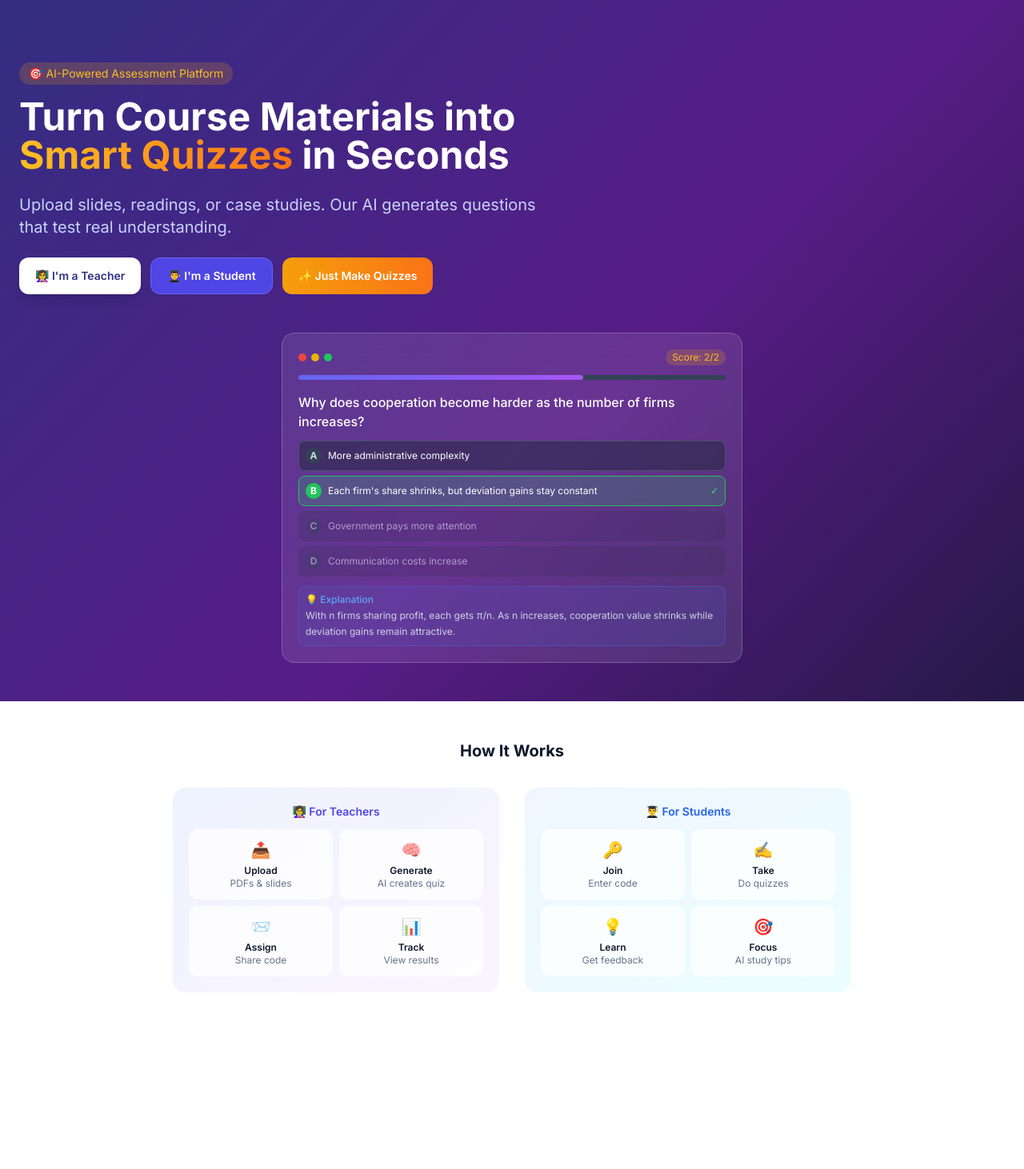
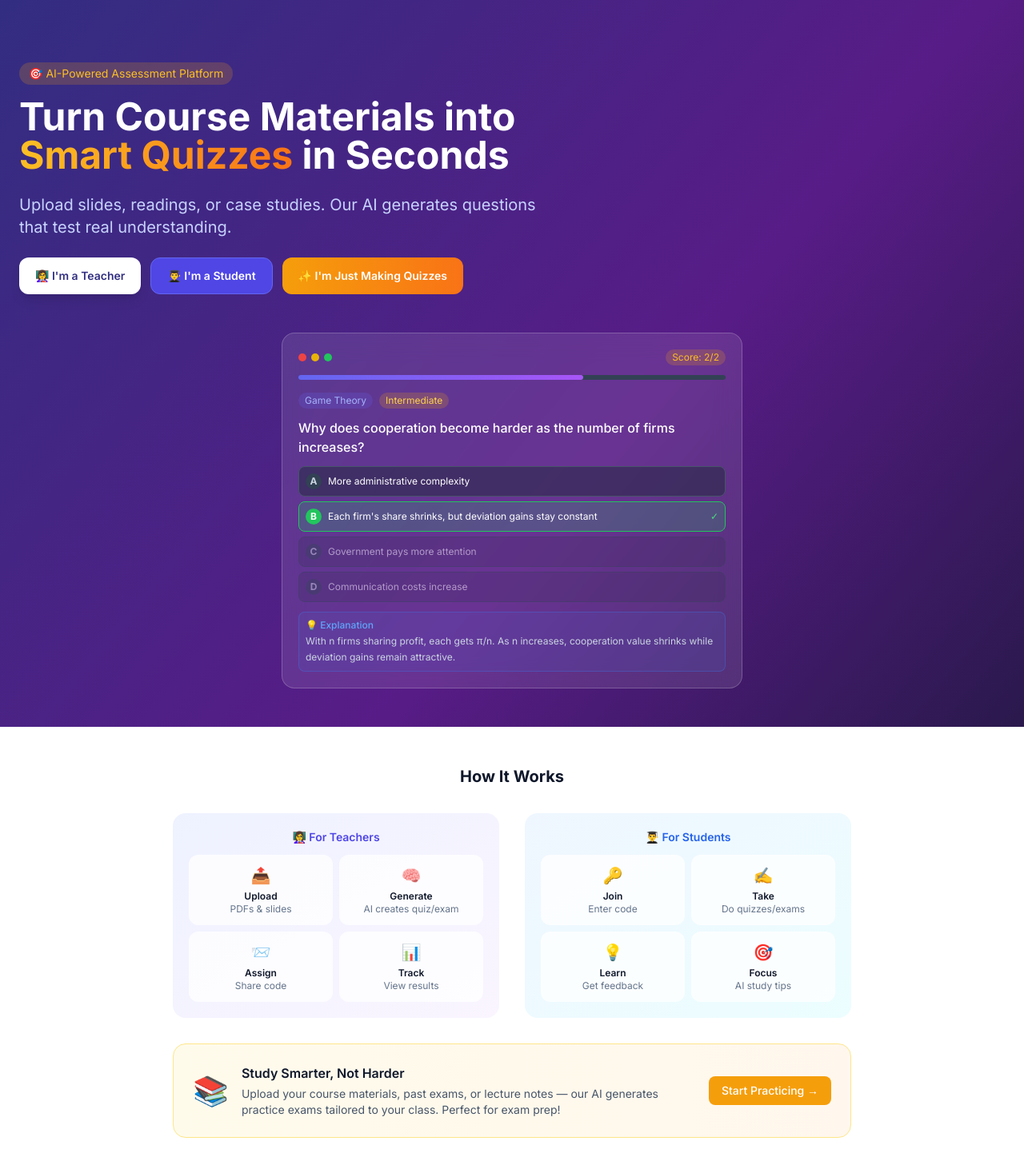
Before and after one commit to AlethiaQuizForge/quizforge, a Next.js app: page / in a window 1280 px wide. Shown: the part 58-1520 px from the top of the page at 80% size. Before the commit the page ends 1347 px from the top, so only its background shows below. Built offline with nearby package versions, Linux system fonts and the light colour scheme.

Commit message:
Update landing page copy and add student study section

```diff
--- a/components/QuizForge.jsx
+++ b/components/QuizForge.jsx
@@ -957,7 +957,7 @@ ${quizContent.substring(0, 40000)}
                   <>
                     <button onClick={() => { setAuthMode('signup'); setAuthForm(f => ({ ...f, role: 'teacher' })); setPage('auth'); }} className="px-5 py-3 bg-white text-indigo-900 rounded-xl font-semibold hover:bg-indigo-100 shadow-lg text-sm">👩‍🏫 I'm a Teacher</button>
                     <button onClick={() => { setAuthMode('signup'); setAuthForm(f => ({ ...f, role: 'student' })); setPage('auth'); }} className="px-5 py-3 bg-indigo-600 text-white rounded-xl font-semibold hover:bg-indigo-500 border border-indigo-500 text-sm">👨‍🎓 I'm a Student</button>
-                    <button onClick={() => { setAuthMode('signup'); setAuthForm(f => ({ ...f, role: 'creator' })); setPage('auth'); }} className="px-5 py-3 bg-gradient-to-r from-amber-500 to-orange-500 text-white rounded-xl font-semibold hover:from-amber-400 hover:to-orange-400 text-sm">✨ Just Make Quizzes</button>
+                    <button onClick={() => { setAuthMode('signup'); setAuthForm(f => ({ ...f, role: 'creator' })); setPage('auth'); }} className="px-5 py-3 bg-gradient-to-r from-amber-500 to-orange-500 text-white rounded-xl font-semibold hover:from-amber-400 hover:to-orange-400 text-sm">✨ I'm Just Making Quizzes</button>
                   </>
                 )}
               </div>
@@ -971,6 +971,10 @@ ${quizContent.substring(0, 40000)}
                   <span className="px-2 py-0.5 bg-amber-500/20 text-amber-400 rounded-full text-xs">Score: 2/2</span>
                 </div>
                 <div className="w-full bg-slate-700 rounded-full h-1.5 mb-4"><div className="h-full bg-gradient-to-r from-indigo-500 to-purple-500 rounded-full w-2/3"></div></div>
+                <div className="flex gap-2 mb-3">
+                  <span className="px-2 py-0.5 bg-indigo-500/20 text-indigo-300 text-xs rounded-full">Game Theory</span>
+                  <span className="px-2 py-0.5 bg-amber-500/20 text-amber-300 text-xs rounded-full">Intermediate</span>
+                </div>
                 <p className="text-white text-sm md:text-base font-medium mb-3">Why does cooperation become harder as the number of firms increases?</p>
                 <div className="space-y-1.5 mb-3">
                   <div className="p-2 rounded-lg border bg-slate-800/50 border-slate-600"><div className="flex items-center gap-2"><span className="w-5 h-5 flex items-center justify-center rounded-full bg-slate-700 text-slate-300 text-xs font-bold">A</span><span className="text-white text-xs">More administrative complexity</span></div></div>
@@ -997,7 +1001,7 @@ ${quizContent.substring(0, 40000)}
                   <div className="grid grid-cols-2 gap-2">
                     {[
                       { icon: '📤', title: 'Upload', desc: 'PDFs & slides' },
-                      { icon: '🧠', title: 'Generate', desc: 'AI creates quiz' },
+                      { icon: '🧠', title: 'Generate', desc: 'AI creates quiz/exam' },
                       { icon: '📨', title: 'Assign', desc: 'Share code' },
                       { icon: '📊', title: 'Track', desc: 'View results' }
                     ].map((item, i) => (
@@ -1016,7 +1020,7 @@ ${quizContent.substring(0, 40000)}
                   <div className="grid grid-cols-2 gap-2">
                     {[
                       { icon: '🔑', title: 'Join', desc: 'Enter code' },
-                      { icon: '✍️', title: 'Take', desc: 'Do quizzes' },
+                      { icon: '✍️', title: 'Take', desc: 'Do quizzes/exams' },
                       { icon: '💡', title: 'Learn', desc: 'Get feedback' },
                       { icon: '🎯', title: 'Focus', desc: 'AI study tips' }
                     ].map((item, i) => (
@@ -1027,6 +1031,20 @@ ${quizContent.substring(0, 40000)}
                       </div>
                     ))}
                   </div>
+                </div>
+              </div>
+
+              {/* Student Study Section */}
+              <div className="mt-8 bg-gradient-to-r from-amber-50 to-orange-50 rounded-2xl p-6 border border-amber-200">
+                <div className="flex flex-col md:flex-row items-center gap-4">
+                  <div className="text-4xl">📚</div>
+                  <div className="text-center md:text-left">
+                    <h3 className="font-semibold text-slate-900 mb-1">Study Smarter, Not Harder</h3>
+                    <p className="text-slate-600 text-sm">Upload your course materials, past exams, or lecture notes — our AI generates practice exams tailored to your class. Perfect for exam prep!</p>
+                  </div>
+                  <button onClick={() => { setAuthMode('signup'); setAuthForm(f => ({ ...f, role: 'student' })); setPage('auth'); }} className="px-4 py-2 bg-amber-500 hover:bg-amber-400 text-white rounded-lg font-medium text-sm whitespace-nowrap">
+                    Start Practicing →
+                  </button>
                 </div>
               </div>
             </div>
```
Also changed, not shown: 1 other file (tests, documents, lock files or other folders).
